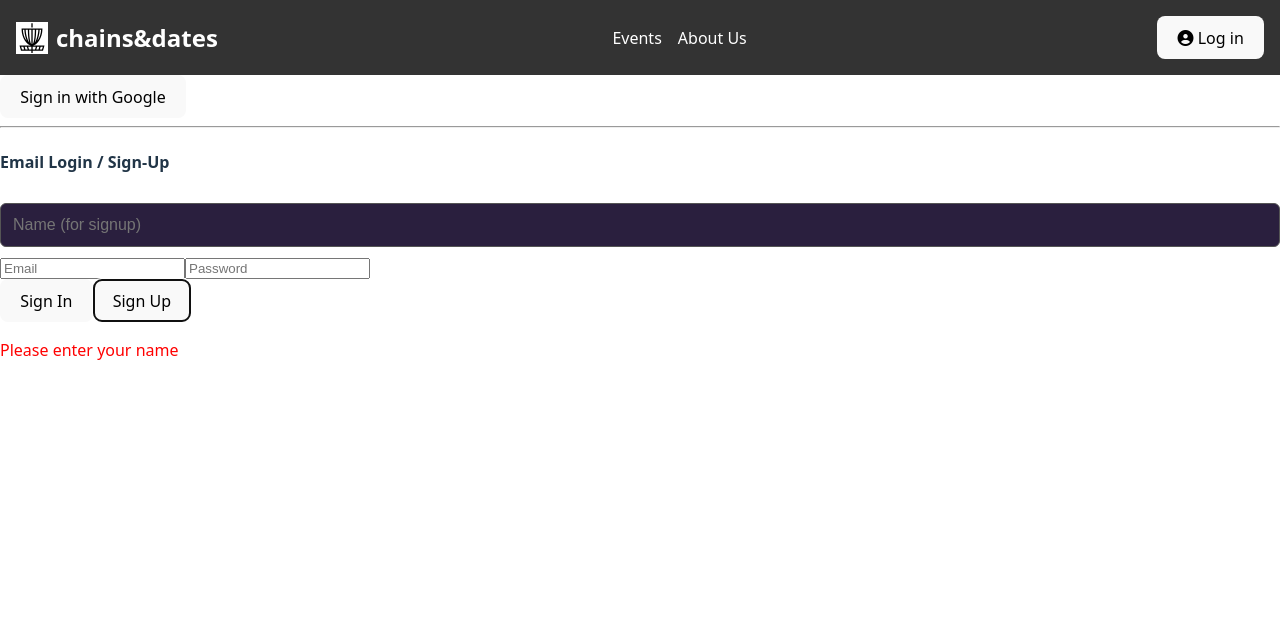
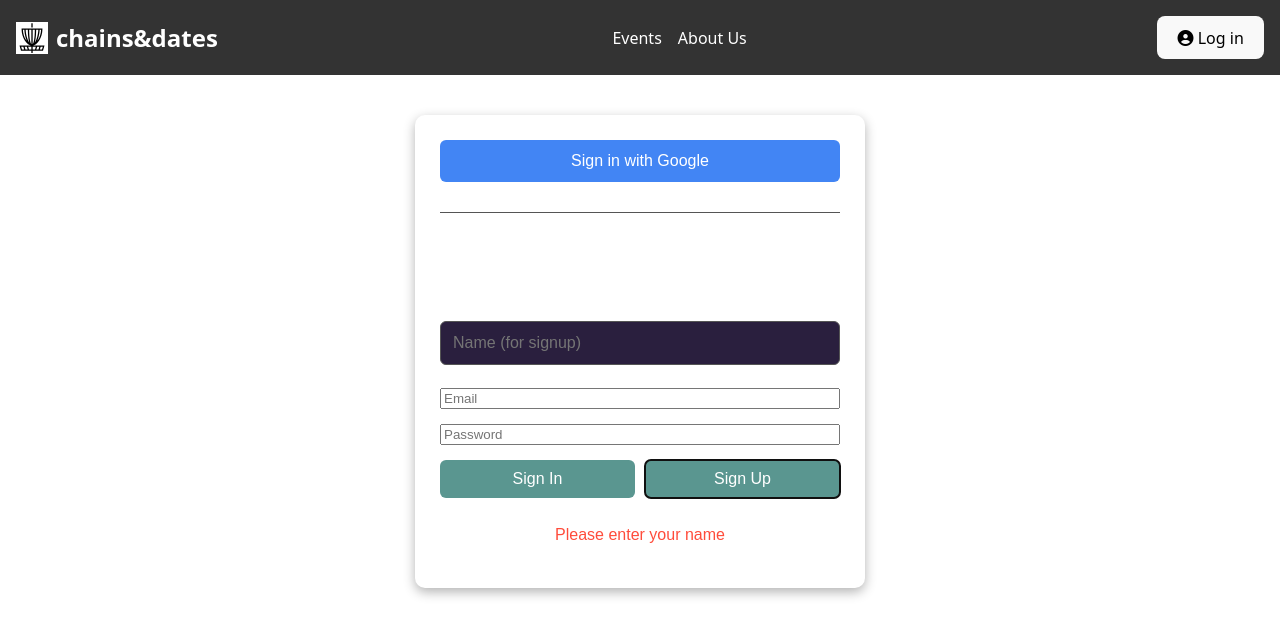
Before and after one commit to guidopro/chains-dates, a React (Vite) app: page /login in a window 1280 px wide. Both pictures are taken after a click on the button "Sign Up". Shown: the top 636 px of the page. Built offline with nearby package versions, Linux system fonts and the light colour scheme; no server answers.

Commit message:
style: login

```diff
--- a/src/App.tsx
+++ b/src/App.tsx
@@ -5,7 +5,7 @@ import EventList from "./components/EventList/EventList";
 import { useAuth } from "./hooks/useAuth";
 import EventPage from "./components/EventPage/EventPage";
 import AboutUs from "./components/AboutUs";
-import { Login } from "./components/Login";
+import { Login } from "./components/Login/Login";
 import { Settings } from "./components/Settings";
 
 function App() {
--- a/src/components/Login.tsx
+++ /dev/null
@@ -1,111 +0,0 @@
-import { useState, useEffect } from "react";
-import { auth, logout } from "../firebase";
-import { onAuthStateChanged } from "firebase/auth";
-import type { User } from "firebase/auth";
-import { signInWithGoogle, signInEmail, signUpEmail } from "../authService";
-
-// export async function handleGoogleSignIn() {
-//   try {
-//     const result = await signInWithPopup(auth, provider);
-//     // The signed-in user info.
-//     const user = result.user;
-//     console.log("Signed in user:", user);
-
-//     // Create user profile in Firestore if it doesn't exist
-//     await createUserProfile(user);
-
-//     return user;
-//   } catch (error) {
-//     let errorMessage = "An unexpected error occurred.";
-//     let errorCode = "unknown";
-
-//     if (typeof error === "object" && error !== null) {
-//       // Error message
-//       if ("message" in error && typeof (error as any).message === "string") {
-//         errorMessage = (error as any).message;
-//       }
-//       // Error code
-//       if ("code" in error && typeof (error as any).code === "string") {
-//         errorCode = (error as any).code;
-//       }
-//     }
-
-//     console.error("Google sign-in error:", errorCode, errorMessage);
-//     // ... (display error message to user)
-//     return null;
-//   }
-// }
-
-export function Login() {
-  const [user, setUser] = useState<User | null>(null);
-  const [email, setEmail] = useState("");
-  const [password, setPassword] = useState("");
-  const [name, setName] = useState(""); // for email signup
-  const [error, setError] = useState("");
-
-  // Watch for login state changes
-
-  useEffect(() => {
-    const unsubscribe = onAuthStateChanged(auth, (currentUser) => {
-      setUser(currentUser);
-    });
-    return () => unsubscribe();
-  }, []);
-
-  const handleEmailSignUp = async () => {
-    try {
-      if (!name) throw new Error("Please enter your name");
-      await signUpEmail(email, password, name);
-    } catch (err: any) {
-      setError(err.message);
-    }
-  };
-
-  const handleEmailSignIn = async () => {
-    try {
-      await signInEmail(email, password);
-    } catch (err: any) {
-      setError(err.message);
-    }
-  };
-
-  return (
-    <div>
-      {user ? (
-        <>
-          <p>Welcome {user.displayName || name}</p>
-          <button onClick={logout}>Log out</button>
-        </>
-      ) : (
-        <>
-          <button onClick={signInWithGoogle}>Sign in with Google</button>
-          <hr />
-          <h4>Email Login / Sign-Up</h4>
-          <input
-            type="text"
-            placeholder="Name (for signup)"
-            value={name}
-            onChange={(e) => setName(e.target.value)}
-          />
-          <input
-            type="email"
-            placeholder="Email"
-            value={email}
-            onChange={(e) => setEmail(e.target.value)}
-          />
-          <input
-            type="password"
-            placeholder="Password"
-            value={password}
-            onChange={(e) => setPassword(e.target.value)}
-          />
-          <div>
-            <button onClick={handleEmailSignIn}>Sign In</button>
-            <button onClick={handleEmailSignUp}>Sign Up</button>
-          </div>
-          {error && <p style={{ color: "red" }}>{error}</p>}
-        </>
-      )}
-    </div>
-  );
-}
--- /dev/null
+++ b/src/components/Login/Login.css
@@ -0,0 +1,110 @@
+.login-container {
+  max-width: 400px;
+  margin: 40px auto;
+  padding: 25px;
+  background-color: 432323;
+  border-radius: 10px;
+  box-shadow: 0 4px 12px rgba(0, 0, 0, 0.3);
+  color: #fff;
+  font-family: Arial, sans-serif;
+}
+
+.welcome-section {
+  text-align: center;
+}
+
+.welcome-text {
+  font-size: 1.2rem;
+  margin-bottom: 20px;
+}
+
+.logout-button {
+  padding: 10px 20px;
+  border: none;
+  border-radius: 6px;
+  background-color: #ff6f61;
+  color: #fff;
+  cursor: pointer;
+}
+
+.logout-button:hover {
+  background-color: #ff4c3b;
+}
+
+.login-section {
+  display: flex;
+  flex-direction: column;
+  gap: 15px;
+}
+
+.google-button {
+  padding: 12px;
+  border: none;
+  border-radius: 6px;
+  background-color: #4285f4;
+  color: #fff;
+  cursor: pointer;
+}
+
+.google-button:hover {
+  background-color: #357ae8;
+}
+
+.divider {
+  border: 0;
+  height: 1px;
+  background: #555;
+  margin: 15px 0;
+}
+
+.email-login-title {
+  text-align: center;
+  margin-bottom: 10px;
+}
+
+.login-input {
+  width: 100%;
+  padding: 12px;
+  border-radius: 6px;
+  border: 1px solid #555;
+  background-color: #e0d9d9;
+  color: #fff;
+  box-sizing: border-box;
+}
+
+.button-group {
+  display: flex;
+  gap: 10px;
+  justify-content: space-between;
+}
+
+.email-button {
+  flex: 1;
+  padding: 10px;
+  border: none;
+  border-radius: 6px;
+  background-color: #5a9690;
+  color: #fff;
+  cursor: pointer;
+}
+
+.email-button:hover {
+  background-color: #2b4945;
+}
+
+.error-text {
+  color: #ff4c3b;
+  text-align: center;
+  margin-top: 10px;
+}
+
+/* Responsive tweaks */
+@media (max-width: 500px) {
+  .button-group {
+    flex-direction: column;
+  }
+
+  .email-button {
+    width: 100%;
+  }
+}
--- /dev/null
+++ b/src/components/Login/Login.tsx
@@ -0,0 +1,91 @@
+import { useState, useEffect } from "react";
+import { auth, logout } from "../../firebase";
+import { onAuthStateChanged } from "firebase/auth";
+import type { User } from "firebase/auth";
+import { signInWithGoogle, signInEmail, signUpEmail } from "../../authService";
+
+import "./Login.css";
+
+export function Login() {
+  const [user, setUser] = useState<User | null>(null);
+  const [email, setEmail] = useState("");
+  const [password, setPassword] = useState("");
+  const [name, setName] = useState(""); // for email signup
+  const [error, setError] = useState("");
+
+  // Watch for login state changes
+
+  useEffect(() => {
+    const unsubscribe = onAuthStateChanged(auth, (currentUser) => {
+      setUser(currentUser);
+    });
+    return () => unsubscribe();
+  }, []);
+
+  const handleEmailSignUp = async () => {
+    try {
+      if (!name) throw new Error("Please enter your name");
+      await signUpEmail(email, password, name);
+    } catch (err: any) {
+      setError(err.message);
+    }
+  };
+
+  const handleEmailSignIn = async () => {
+    try {
+      await signInEmail(email, password);
+    } catch (err: any) {
+      setError(err.message);
+    }
+  };
+
+  return (
+    <div className="login-container">
+      {user ? (
+        <div className="welcome-section">
+          <p className="welcome-text">Welcome {user.displayName || name}</p>
+          <button className="logout-button" onClick={logout}>
+            Log out
+          </button>
+        </div>
+      ) : (
+        <div className="login-section">
+          <button className="google-button" onClick={signInWithGoogle}>
+            Sign in with Google
+          </button>
+
+          <hr className="divider" />
+
+          <h4 className="email-login-title">Email Login / Sign-Up</h4>
+          <input
+            type="text"
+            placeholder="Name (for signup)"
+            value={name}
+            onChange={(e) => setName(e.target.value)}
+          />
+          <input
+            type="email"
+            placeholder="Email"
+            value={email}
+            onChange={(e) => setEmail(e.target.value)}
+          />
+          <input
+            type="password"
+            placeholder="Password"
+            value={password}
+            onChange={(e) => setPassword(e.target.value)}
+          />
+          <div className="button-group">
+            <button className="email-button" onClick={handleEmailSignIn}>
+              Sign In
+            </button>
+            <button className="email-button" onClick={handleEmailSignUp}>
+              Sign Up
+            </button>
+          </div>
+          {error && <p className="error-text">{error}</p>}
+        </div>
+      )}
+    </div>
+  );
+}
```
